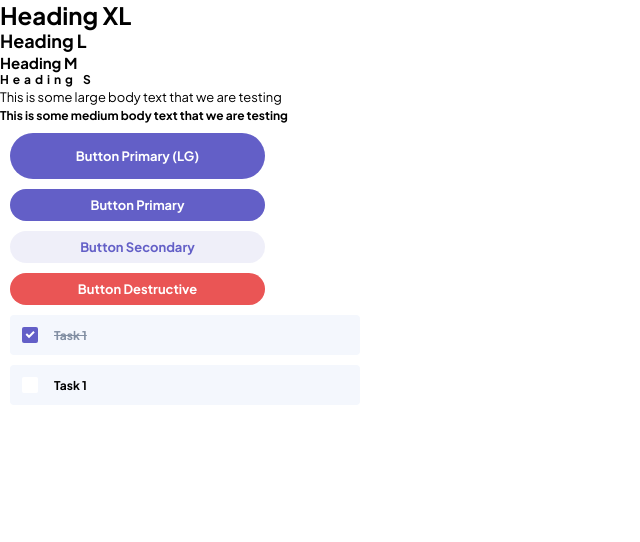
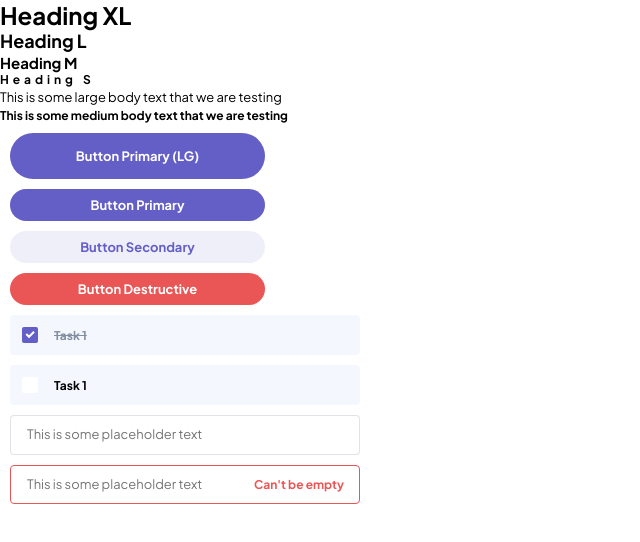
Before and after one commit to NaetharuCodes/kanban, a React (Vite) app in the folder kanban-ui/: page / in a window 1280 px wide. Shown: the top 542 px of the page, without its empty margins (0-640 px from the left). Built offline with nearby package versions, Linux system fonts and the light colour scheme.

Commit message:
Create custom text input

```diff
--- a/kanban-ui/src/App.tsx
+++ b/kanban-ui/src/App.tsx
@@ -1,5 +1,6 @@
 import CheckBox from "./components/CheckBox/CheckBox";
 import MainButton from "./components/MainButton/MainButton";
+import TextField from "./components/TextField/TextField";
 
 const App = () => {
   return (
@@ -55,6 +56,15 @@ const App = () => {
           checked={false}
           onChange={() => {}}
         />
+        <TextField
+          placeholder="This is some placeholder text"
+          errorMessage="Can't be empty"
+        />
+        <TextField
+          placeholder="This is some placeholder text"
+          error
+          errorMessage="Can't be empty"
+        />
       </div>
     </div>
   );
--- /dev/null
+++ b/kanban-ui/src/components/TextField/TextField.module.css
@@ -0,0 +1,23 @@
+.container {
+  width: 350px;
+  position: relative;
+}
+
+.input {
+  padding: 8px 16px;
+  border-radius: 4px;
+  border: 1px solid rgba(var(--blue-gray), 0.25);
+  width: 100%;
+}
+
+.error {
+  border: 1px solid rgba(var(--red), 1);
+}
+
+.errorMessage {
+  position: absolute;
+  top: 50%;
+  transform: translateY(-50%);
+  right: 16px;
+  color: rgba(var(--red), 1);
+}
--- /dev/null
+++ b/kanban-ui/src/components/TextField/TextField.tsx
@@ -0,0 +1,22 @@
+import styles from "./TextField.module.css";
+
+interface TextFieldProps {
+  placeholder?: string;
+  errorMessage?: string;
+  error?: boolean;
+}
+
+const TextField = ({ placeholder, errorMessage, error }: TextFieldProps) => {
+  return (
+    <div className={styles.container}>
+      <input
+        className={`${styles.input} text-lg ${error && styles.error}`}
+        type="text"
+        placeholder={placeholder}
+      />
+      {error && <div className={styles.errorMessage}>{errorMessage}</div>}
+    </div>
+  );
+};
+
+export default TextField;
```
